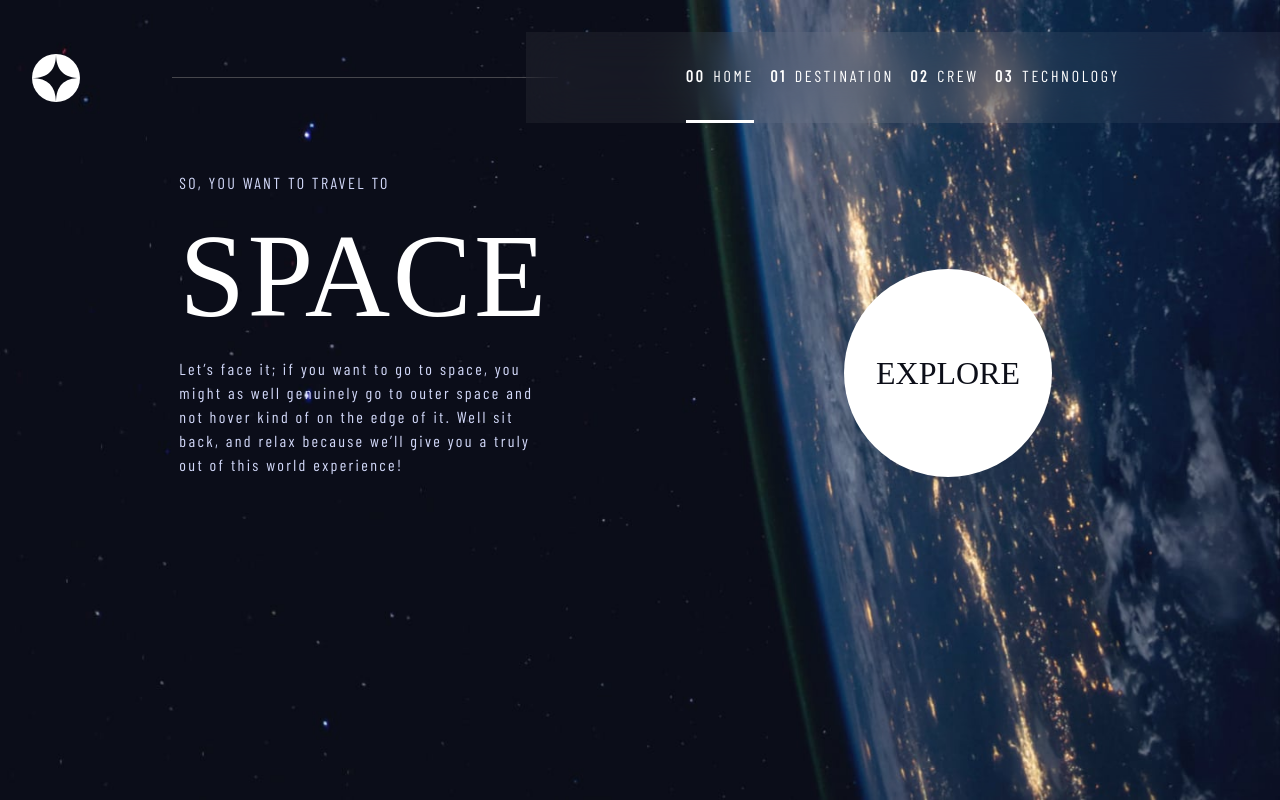
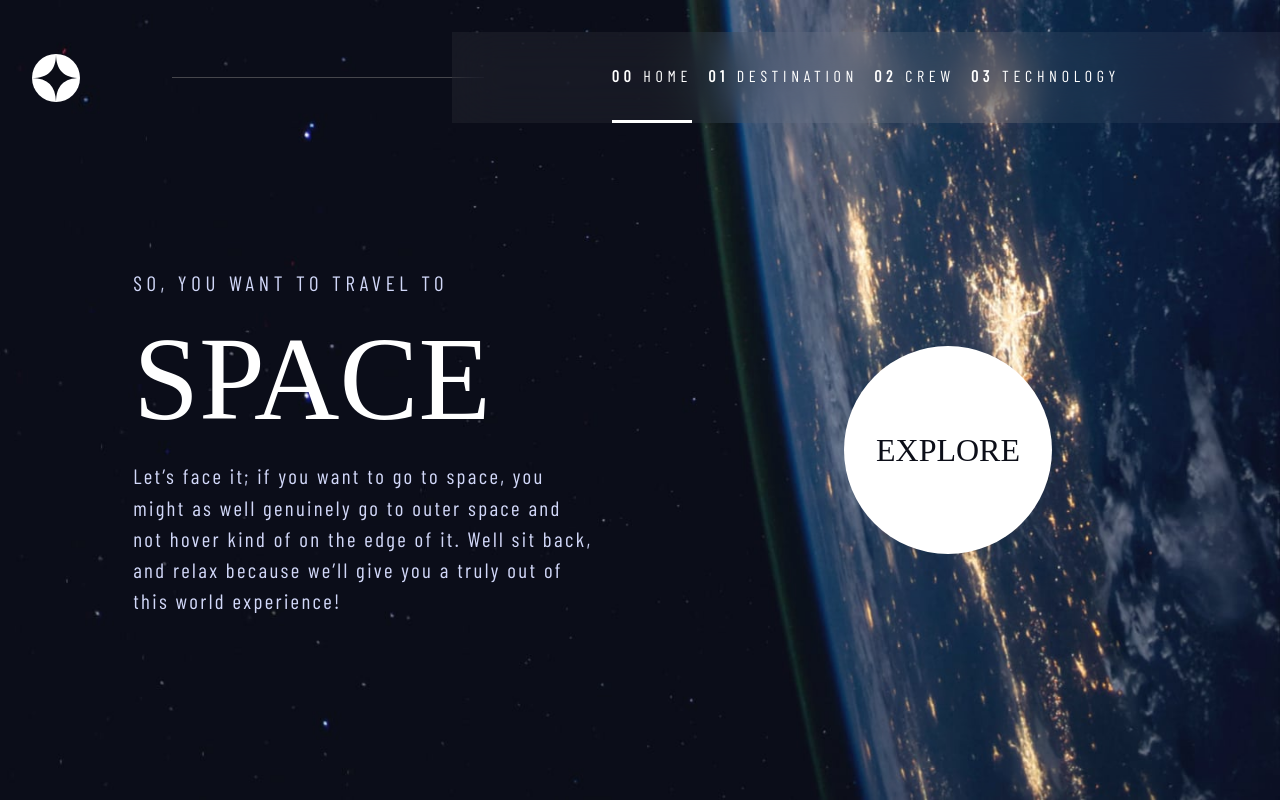
Before and after one commit to DavidofOrange/space-tourism-website, a React (Create React App) app: page / in a window 1280 px wide. Built offline with nearby package versions, Linux system fonts and the light colour scheme; a web font is replaced by a local one.

Commit message:
Tweeked the layout and design

```diff
--- a/src/components/Home.jsx
+++ b/src/components/Home.jsx
@@ -8,11 +8,11 @@ export default function Home() {
       <>
         <section className='home'>
         <Nav />
-          <main className='grid-container grid-container--home'>
+          <main className='grid-container grid-container--home flow'>
             <div>
-              <h1 className='text-accent fs-500 ff-sans-cond uppercase letter-spacing-3 flow'>
-                So, you want to travel to
-              <span className='fs-900 ff-serif text-white display-block flow'>Space</span></h1>
+              <h1 className='numbered-title text-accent ff-sans-cond uppercase letter-spacing-3 flow'>
+                So, you want to travel to</h1>
+              <h1 className='text-accent fs-900 uppercase ff-serif text-white flow'>Space</h1>
               <p className='text-accent fs-500 ff-sans-cond flow letter-spacing-3'>
                  Let’s face it; if you want to go to space, you might as well genuinely go to
                  outer space and not hover kind of on the edge of it. Well sit back, and relax
@@ -20,7 +20,7 @@ export default function Home() {
               </p>
             </div>
             <div>
-                <Link className='large-button uppercase ff-serif text-dark bg-white flow' to='/destination'>
+                <Link className='large-button uppercase ff-serif text-dark bg-white' to='/destination'>
                   Explore
                 </Link>
             </div>
--- a/src/index.css
+++ b/src/index.css
@@ -25,15 +25,24 @@
     --ff-serif: "Bellefair", serif;
     --ff-sans-cond: "Barlow Condensed", sans-serif;
     --ff-sans-normal: "Barlow", sans-serif;
+
+    --ls-sp3: 4.75px;
+    --ls-sp2: 2.7px;
+    --ls-sp3: 2.35px;
 }
 
 @media (min-width: 700px) {
     :root {
+    /* fonts */
         --fs-800: 5rem;
         --fs-700: 2.5rem;
         --fs-600: 1.5rem;
-        --fs-500: 1rem;
+        --fs-500: 1.3rem;
         --fs-400: 1rem;
+    /* font spacing */
+        --ls-sp1: 5.75px;
+        --ls-sp2: 4.7px;
+        --ls-sp3: 2.35px;
     }
 }
 
@@ -183,9 +192,9 @@ select {
 .ff-sans-cond { font-family: var(--ff-sans-cond); }
 .ff-sans-normal { font-family: var(--ff-sans-normal); }
 
-.letter-spacing-1 { letter-spacing: 4.75px; }
-.letter-spacing-2 { letter-spacing: 2.7px; }
-.letter-spacing-3 { letter-spacing: 2.35px; }
+.letter-spacing-1 { letter-spacing: var(--ls-sp1); }
+.letter-spacing-2 { letter-spacing: var(--ls-sp2); }
+.letter-spacing-3 { letter-spacing: var(--ls-sp3); }
 
 .uppercase { text-transform: uppercase; }
 
@@ -231,6 +240,7 @@ select {
     border-radius: 50%;
     aspect-ratio: 1;
     text-decoration: none;
+    margin-top: 3rem;
 }
 
 .large-button::after {
@@ -579,8 +589,8 @@ select {
         grid-column: 3;
     }
     .grid-container--home {
-        padding-bottom: max(6rem, 20vh);
-        align-items: end;
+        margin-top: 5rem;
+
     }
     /* Destination */
     .planet-image {
```
